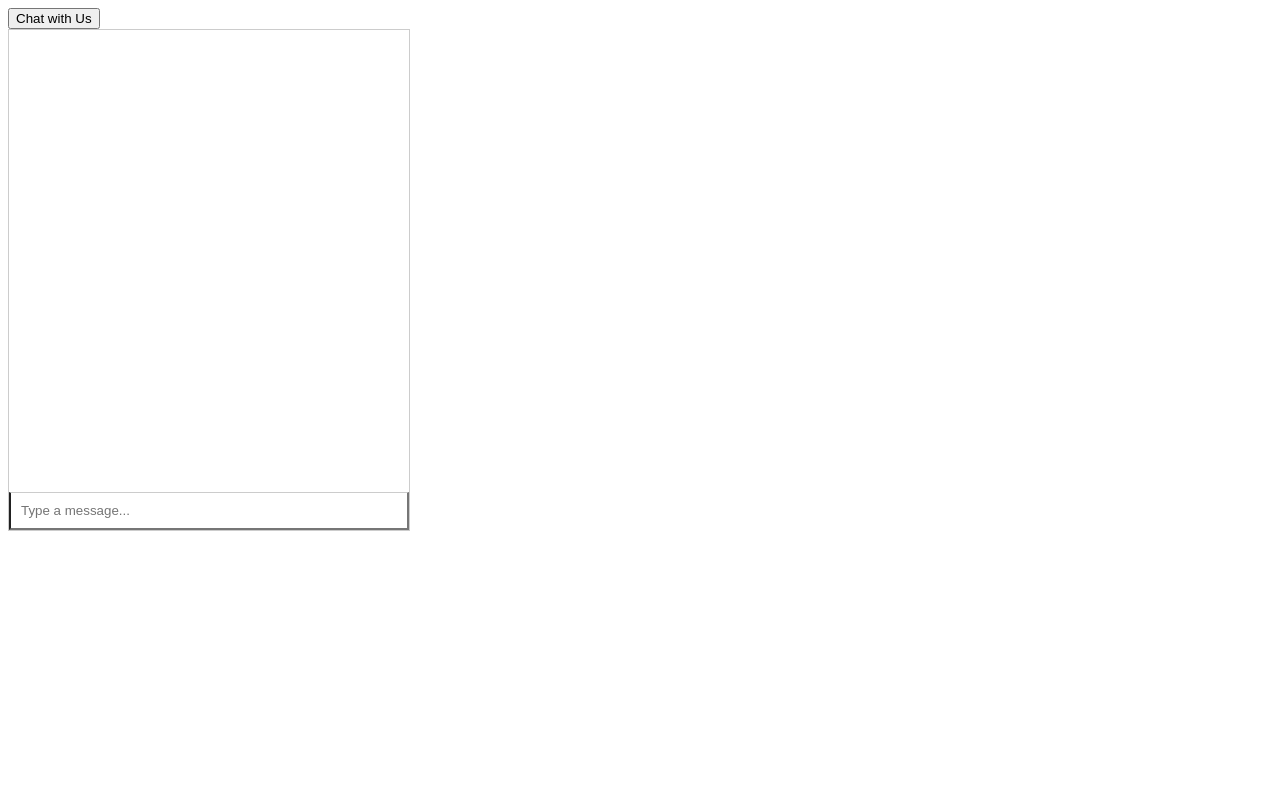
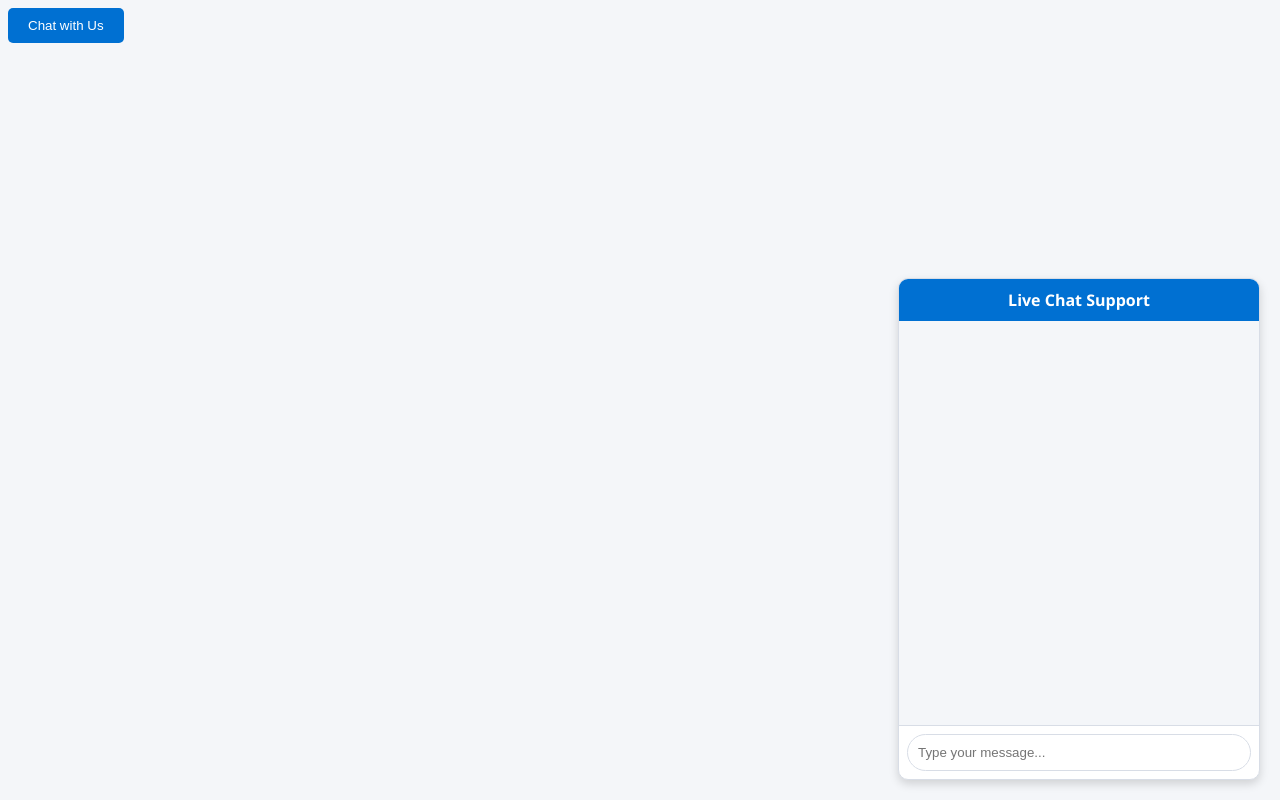
Before and after one commit to Jason-47/MIAW_REST, a plain HTML site: page index.html in a window 1280 px wide. Both pictures are taken after a click on the button "Chat with Us". Drawn offline with Linux system fonts and the light colour scheme; no server answers.

Commit message:
Update index.html

```diff
--- a/index.html
+++ b/index.html
@@ -3,24 +3,78 @@
 <head>
   <title>Salesforce MIAW Chat</title>
   <style>
-    body { font-family: Arial, sans-serif; }
+    body {
+      font-family: 'Segoe UI', Tahoma, Geneva, Verdana, sans-serif;
+      background: #f4f6f9;
+    }
     #chatbox {
-      width: 400px;
+      width: 360px;
       height: 500px;
-      border: 1px solid #ccc;
       display: none;
       flex-direction: column;
-      justify-content: space-between;
+      border-radius: 10px;
+      box-shadow: 0 4px 10px rgba(0, 0, 0, 0.15);
+      position: fixed;
+      bottom: 20px;
+      right: 20px;
+      background-color: white;
+      overflow: hidden;
+      border: 1px solid #d8dde6;
+    }
+    #chatHeader {
+      background-color: #0070d2;
+      color: white;
+      padding: 10px;
+      font-weight: bold;
+      text-align: center;
     }
     #chatMessages {
       flex-grow: 1;
       overflow-y: auto;
       padding: 10px;
+      background-color: #f4f6f9;
     }
-    .message { margin: 5px 0; }
-    .user { text-align: right; color: blue; }
-    .agent { text-align: left; color: green; }
-    #chatInput { width: 100%; box-sizing: border-box; padding: 10px; border-top: 1px solid #ccc; }
+    .message {
+      margin: 6px 0;
+      padding: 8px 12px;
+      border-radius: 12px;
+      max-width: 80%;
+      clear: both;
+    }
+    .user {
+      background-color: #e3f3ff;
+      align-self: flex-end;
+      float: right;
+    }
+    .agent {
+      background-color: #ffffff;
+      border: 1px solid #d8dde6;
+      align-self: flex-start;
+      float: left;
+    }
+    #chatInputContainer {
+      border-top: 1px solid #d8dde6;
+      padding: 8px;
+      display: flex;
+    }
+    #chatInput {
+      flex-grow: 1;
+      padding: 10px;
+      border: 1px solid #d8dde6;
+      border-radius: 20px;
+      outline: none;
+    }
+    button {
+      background-color: #0070d2;
+      color: white;
+      padding: 10px 20px;
+      border: none;
+      border-radius: 5px;
+      cursor: pointer;
+    }
+    button:hover {
+      background-color: #005fb2;
+    }
   </style>
 </head>
 <body>
@@ -28,8 +82,11 @@
   <button onclick="openChat()">Chat with Us</button>
 
   <div id="chatbox">
+    <div id="chatHeader">Live Chat Support</div>
     <div id="chatMessages"></div>
-    <input id="chatInput" type="text" placeholder="Type a message..." onkeydown="handleKey(event)">
+    <div id="chatInputContainer">
+      <input id="chatInput" type="text" placeholder="Type your message..." onkeydown="handleKey(event)">
+    </div>
   </div>
 
   <script>
@@ -108,23 +165,7 @@
     }
 
     async function sendInitialMessage(message) {
-      const endpoint = `https://maneendranath-dev-ed.my.salesforce-scrt.com/iamessage/api/v1/messaging/messages`;
-
-      const res = await fetch(endpoint, {
-        method: "POST",
-        headers: {
-          "Content-Type": "application/json",
-          "Authorization": `Bearer ${accessToken}`
-        },
-        body: JSON.stringify({
-          userId,
-          sessionId,
-          message: {
-            type: "text",
-            text: message
-          }
-        })
-      });
+      await sendUserMessage(message);
     }
 
     async function handleKey(event) {
```
